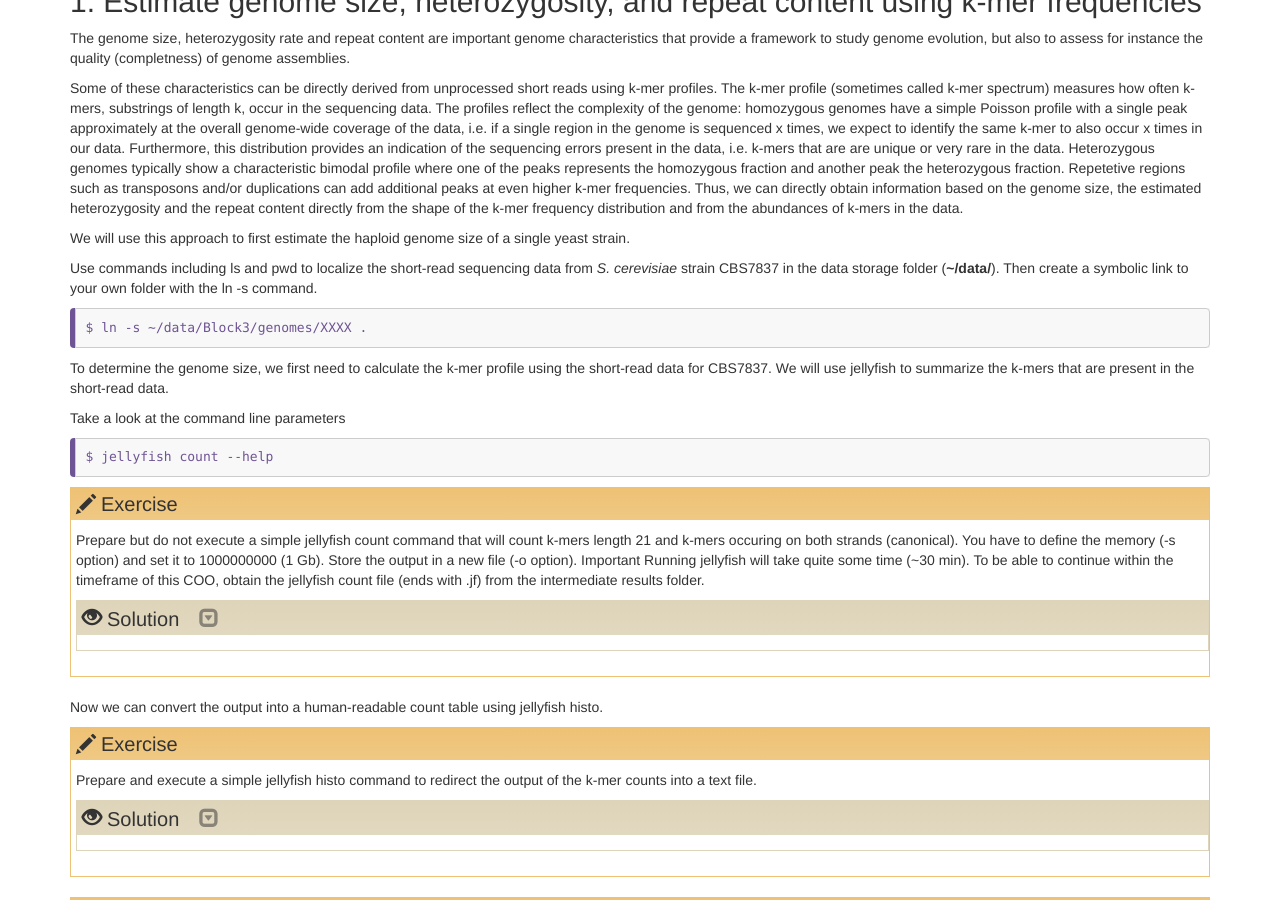
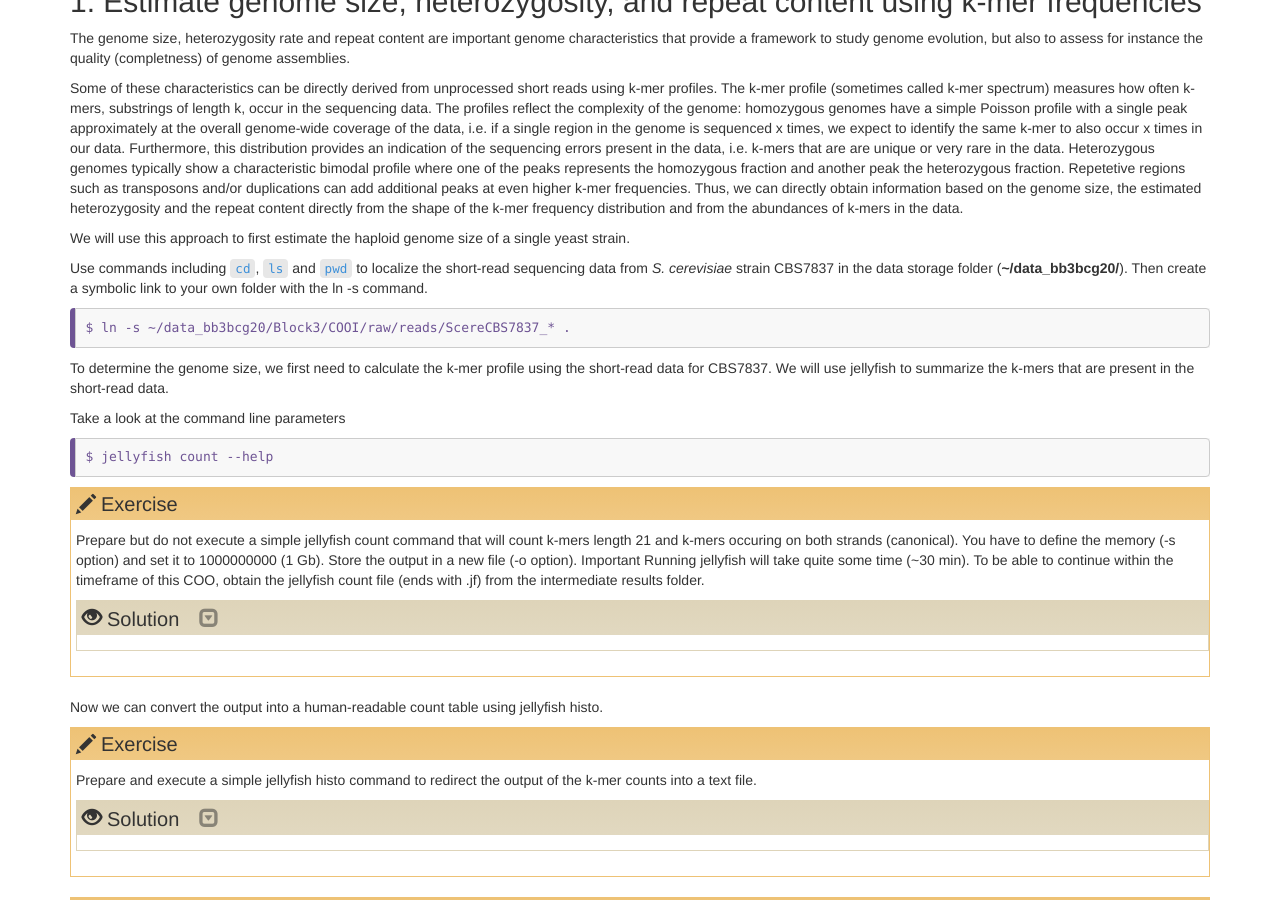
Before and after one commit to TeamMGE/GenomeBioinformaticsCourse, a Jekyll site: the page built from _episodes/70-COOI.md, in a window 1280 px wide and 900 px high, scrolled down 943 px. Built offline with Jekyll 4.4.1, drawn with Linux system fonts in a browser that asks for light colours.

Commit message:
Update 70-COOI.md

```diff
--- a/_episodes/70-COOI.md
+++ b/_episodes/70-COOI.md
@@ -36,10 +36,10 @@ Some of these characteristics can be directly derived from unprocessed short rea
 
 We will use this approach to first estimate the haploid genome size of a single yeast strain.
 
-Use commands including ls and pwd to localize the short-read sequencing data from *S. cerevisiae* strain CBS7837 in the data storage folder (**~/data/**). Then create a symbolic link to your own folder with the ln -s command.
+Use commands including `cd`, `ls` and `pwd` to localize the short-read sequencing data from *S. cerevisiae* strain CBS7837 in the data storage folder (**~/data_bb3bcg20/**). Then create a symbolic link to your own folder with the ln -s command.
 
 ~~~
-$ ln -s ~/data/Block3/genomes/XXXX .
+$ ln -s ~/data_bb3bcg20/Block3/COOI/raw/reads/ScereCBS7837_* .
 ~~~
 {: .bash}
 
```
